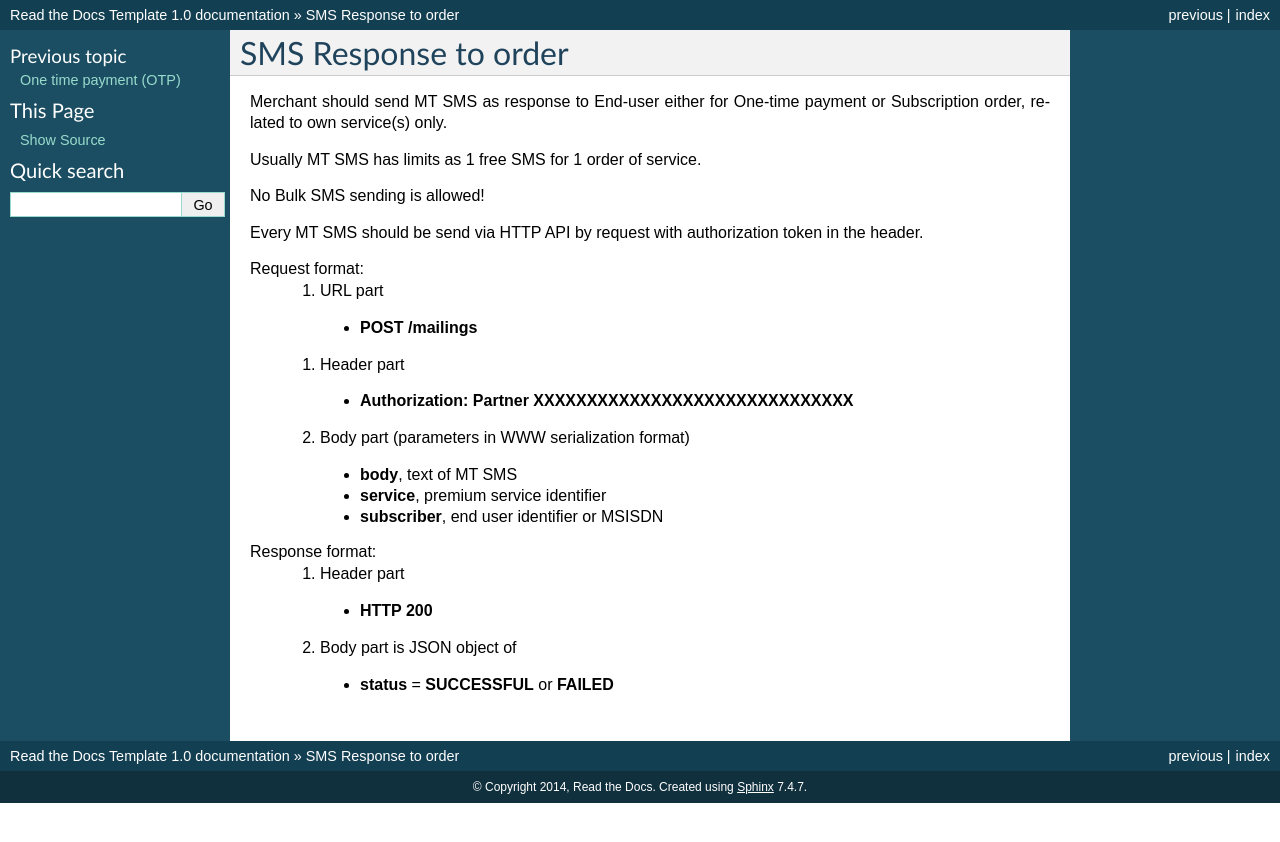
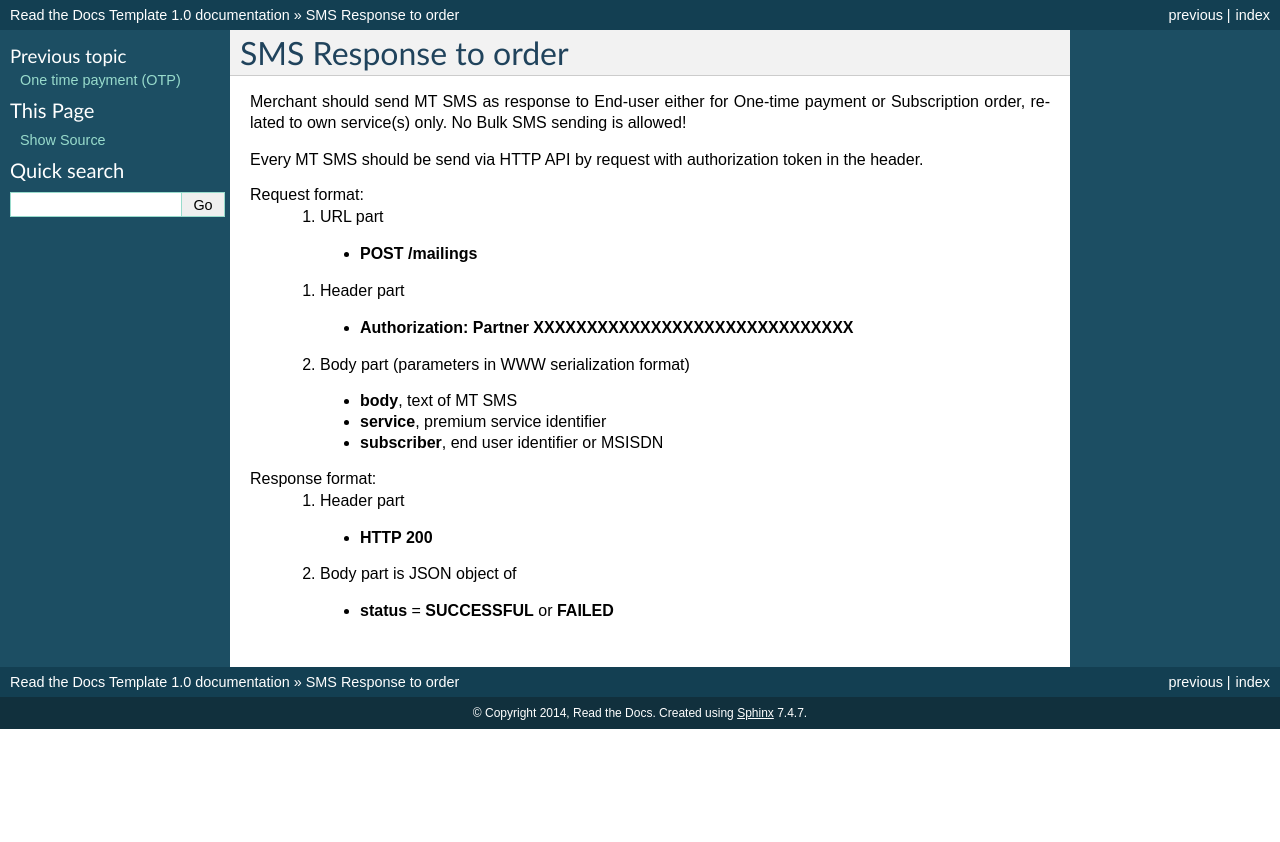
Before and after one commit to megasyst/lab, a Sphinx documentation site: the page built from docs/4_sms_response.rst, in a window 1280 px wide. Shown: the top 842 px of the page. Built offline with Sphinx 7.4.7, drawn with Linux system fonts in a browser that asks for light colours.

Commit message:
Update 4_sms_response.rst

```diff
--- a/docs/4_sms_response.rst
+++ b/docs/4_sms_response.rst
@@ -3,9 +3,6 @@ SMS Response to order
 =====================
 
 Merchant should send MT SMS as response to End-user either for One-time payment or Subscription order, related to own service(s) only.
-
-Usually MT SMS has limits as 1 free SMS for 1 order of service.
-
 No Bulk SMS sending is allowed!
 
 Every MT SMS should be send via HTTP API by request with authorization token in the header.
```
